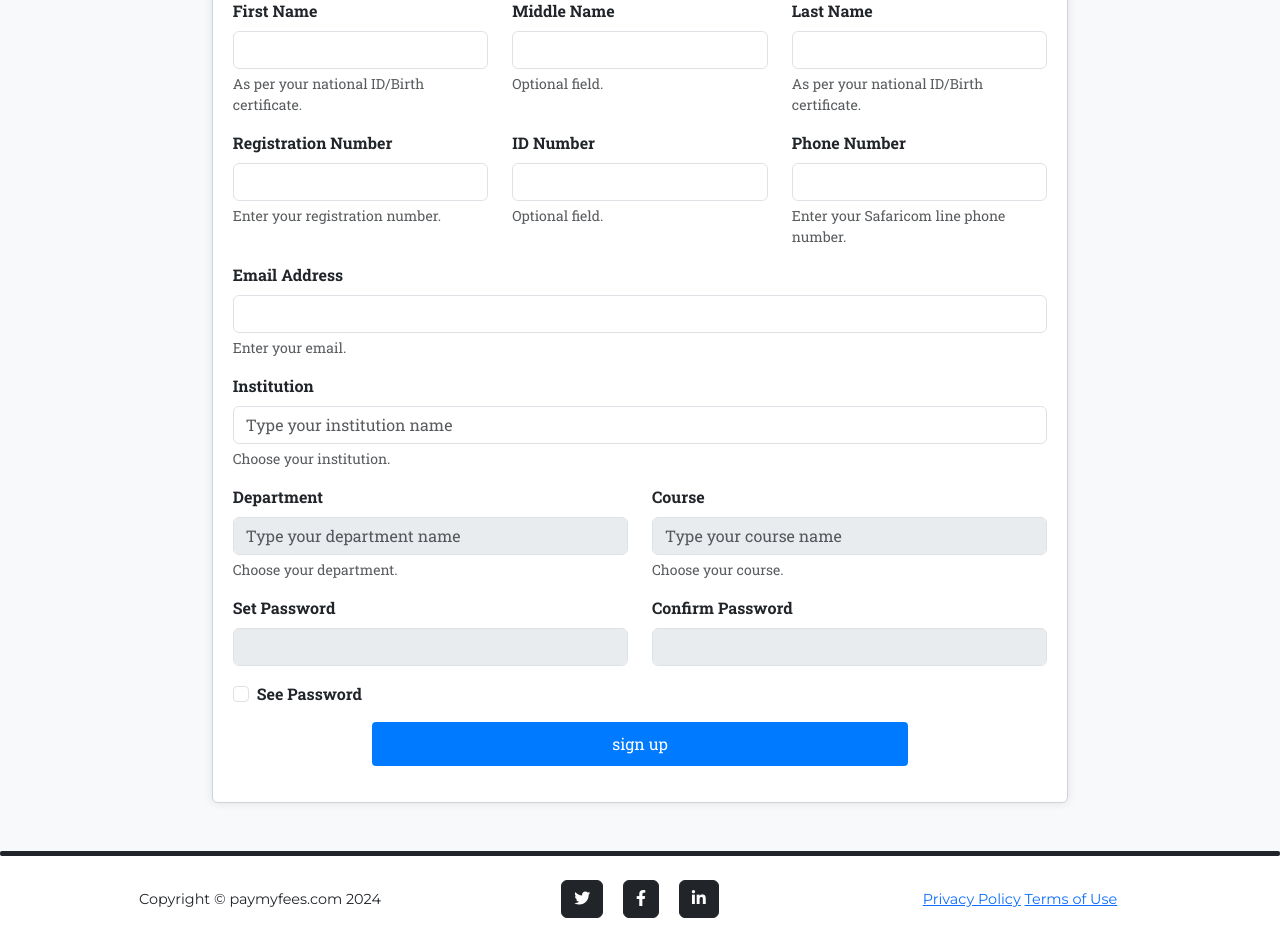
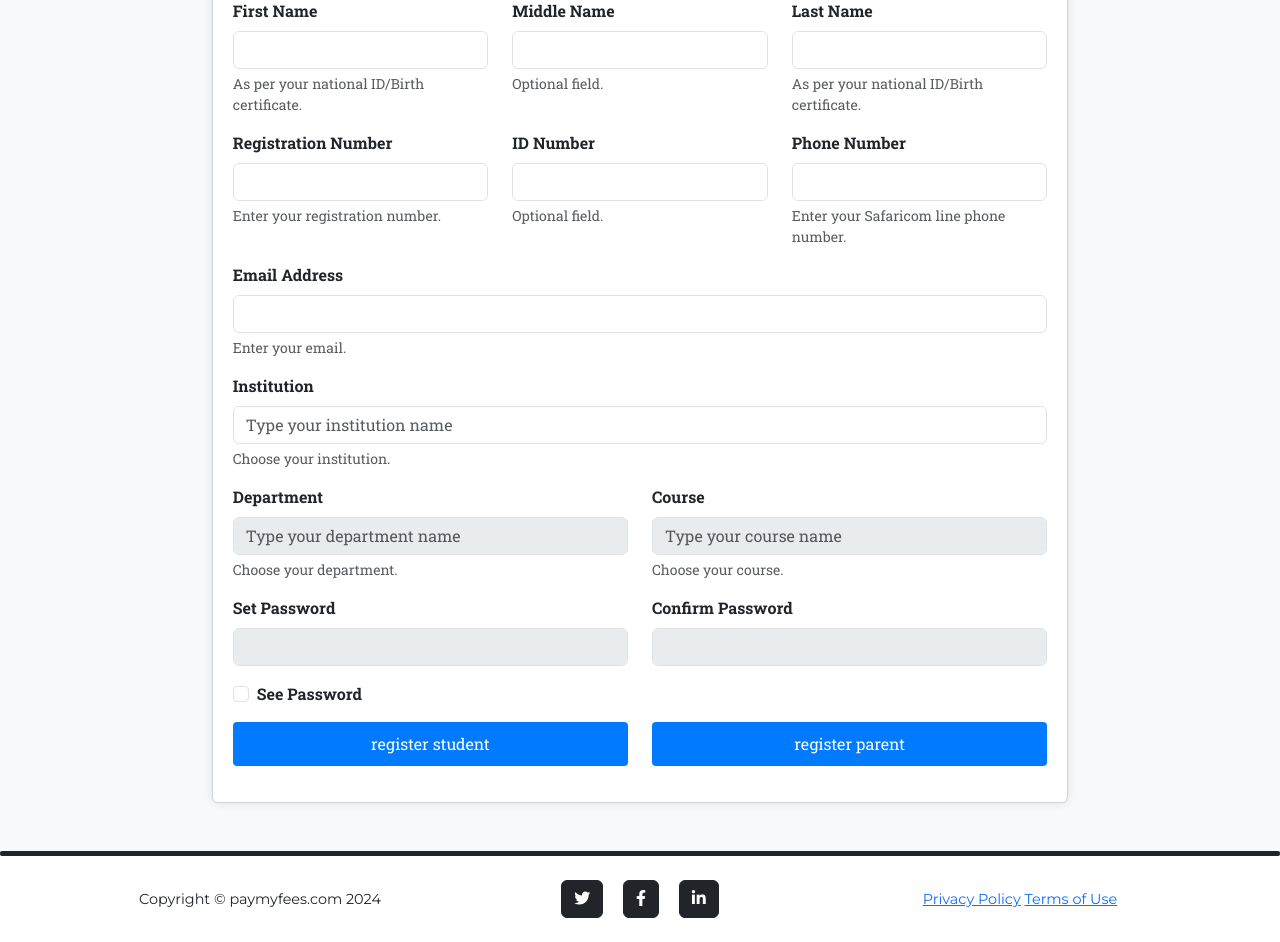
Before and after one commit to PhillipSaint254/School-Fees-Payment-System, a Django app: page /register/ in a window 1280 px wide. Shown: the part 189-1131 px from the top of the page. Run offline with Django 4.2, Linux system fonts and the light colour scheme; data comes from the database, SQL or seed files in the repository; parts of the project's set-up code (start-up, migrations or seed data) failed here and were passed over; some libraries are stand-ins or nearby versions; some web fonts are replaced.

Commit message:
small bit to register parents

```diff
--- a/pay_fees/templates/registration.html
+++ b/pay_fees/templates/registration.html
@@ -178,7 +178,7 @@
                     <div class="row" id="school-choice">
                         <div class="col-12 mb-3">
                             <label for="school-input" class="form-label">Institution</label>
-                            <input type="text" class="form-control" id="school-input" name="school-input" oninput="filterSchools(this.value)" aria-describedby="school-help" placeholder="Type your institution name" required>
+                            <input type="text" class="form-control" id="school-input" name="school-input" oninput="filterSchools(this.value)" aria-describedby="school-help" placeholder="Type your institution name">
                             <div id="school-help" class="form-text">Choose your institution.</div>
                             <div id="school-options" class="select-options select-hide"></div>
                         </div>
@@ -186,13 +186,13 @@
                     <div class="row">
                         <div class="col-12 col-md-8 col-lg-6 mb-3" id="faculty-choice">
                             <label for="school-input" class="form-label">Department</label>
-                            <input type="text" class="form-control" id="faculty-input" name="faculty-input" oninput="filterFaculties(this.value)" disabled aria-describedby="school-help" placeholder="Type your department name" required>
+                            <input type="text" class="form-control" id="faculty-input" name="faculty-input" oninput="filterFaculties(this.value)" disabled aria-describedby="school-help" placeholder="Type your department name">
                             <div id="faculty-help" class="form-text">Choose your department.</div>
                             <div id="faculty-options" class="select-faculty-options select-hide"></div>
                         </div>
                         <div class="col-12 col-md-8 col-lg-6 mb-3" id="course-choice">
                             <label for="school-input" class="form-label">Course</label>
-                            <input type="text" class="form-control" id="course-input" name="course-input" oninput="filterCourses(this.value)" disabled aria-describedby="course-help" placeholder="Type your course name" required>
+                            <input type="text" class="form-control" id="course-input" name="course-input" oninput="filterCourses(this.value)" disabled aria-describedby="course-help" placeholder="Type your course name">
                             <div id="course-help" class="form-text">Choose your course.</div>
                             <div id="course-options" class="select-options select-hide"></div>
                         </div>
@@ -213,8 +213,11 @@
                     </div>
 
                     <div class="row">
-                        <div class="col-12 col-md-8 mb-3 mx-auto d-flex justify-content-center">
-                            <button type="submit" class="btn btn-primary text-center mx-auto submit-button">sign up</button>
+                        <div class="col-12 col-md-8 col-lg-6 mb-3">
+                            <button type="submit" value="register-student" class="btn btn-primary text-center mx-auto submit-button">register student</button>
+                        </div>
+                        <div class="col-12 col-md-8 col-lg-6 mb-3">
+                            <button type="submit" value="register-parent" class="btn btn-success text-center mx-auto submit-button">register parent</button>
                         </div>
                     </div>
                 </form>
```
